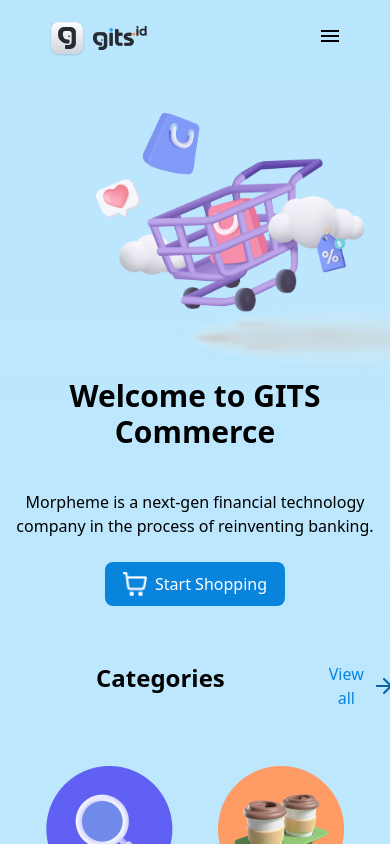
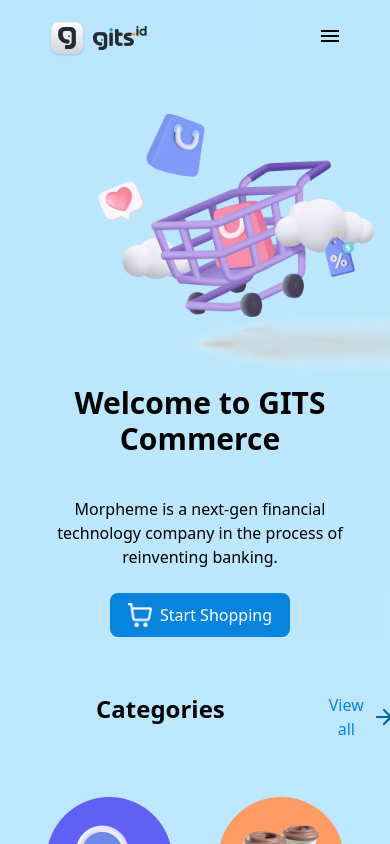
Before and after one commit to HafizhZR/msib5-app-HafizhZR, a Vue app: page / in a window 390 px wide. Shown: the top 844 px of the page. Built offline with nearby package versions, Linux system fonts and the light colour scheme.

Commit message:
fix: responsive

```diff
--- a/src/components/Jumbotron.vue
+++ b/src/components/Jumbotron.vue
@@ -1,15 +1,17 @@
 <template>
-  <div class="lg:flex lg:justify-center lg:items-center flex flex-col lg:flex-row">
-    <div class="lg:flex-col lg:w-2/5 lg:m-24 order-2 lg:order-1">
-      <h1 class="text-3xl lg:text-6xl font-semibold mb-10 text-center lg:text-left">Welcome to GITS Commerce</h1>
-      <p class="text-md lg:text-xl w-full lg:w-5/6 mb-6 lg:mb-10 text-center lg:text-left ">Morpheme is a next-gen
-        financial technology company in the process of reinventing
-        banking.</p>
-      <button class="bg-[#0984DD] px-[18px] py-[10px] rounded-lg text-white flex mx-auto lg:mx-0"><img
-          src="../assets/IconCart.png" alt="logo" class="w-6 h-6 mr-2">Start Shopping</button>
-    </div>
-    <div class="w-max-3/5 order-1 lg:order-2">
-      <img class="w-max-[100px] h-max-[100px]" src="../assets/Jumbotron.png" alt="logo cart">
+  <div class="flex mx-auto">
+    <div class="lg:flex lg:justify-center lg:items-center flex flex-col mx-auto lg:flex-row">
+      <div class="lg:flex-col flex flex-col mx-auto lg:w-2/5 lg:m-24 order-2 lg:order-1">
+        <h1 class="text-3xl lg:text-6xl font-semibold mb-10 text-center lg:text-left">Welcome to GITS Commerce</h1>
+        <p class="text-md lg:text-xl w-3/4 lg:w-5/6 mb-6 lg:mb-10 flex mx-auto lg:mx-0 text-center lg:text-left ">Morpheme is a next-gen
+          financial technology company in the process of reinventing
+          banking.</p>
+        <button class="bg-[#0984DD] px-[18px] py-[10px] rounded-lg text-white flex mx-auto lg:mx-0 w-fit"><img
+            src="../assets/IconCart.png" alt="logo" class="w-6 h-6 mr-2">Start Shopping</button>
+      </div>
+      <div class="order-1 lg:order-2 flex mx-auto">
+        <img class="max-w-[400px] max-h-[400px] md:max-w-[600px] md:max-h-[600px] xl:max-w-[800px] xl:max-h-[800px]" src="../assets/Jumbotron.png" alt="logo cart">
+      </div>
     </div>
   </div>
 </template>
```
